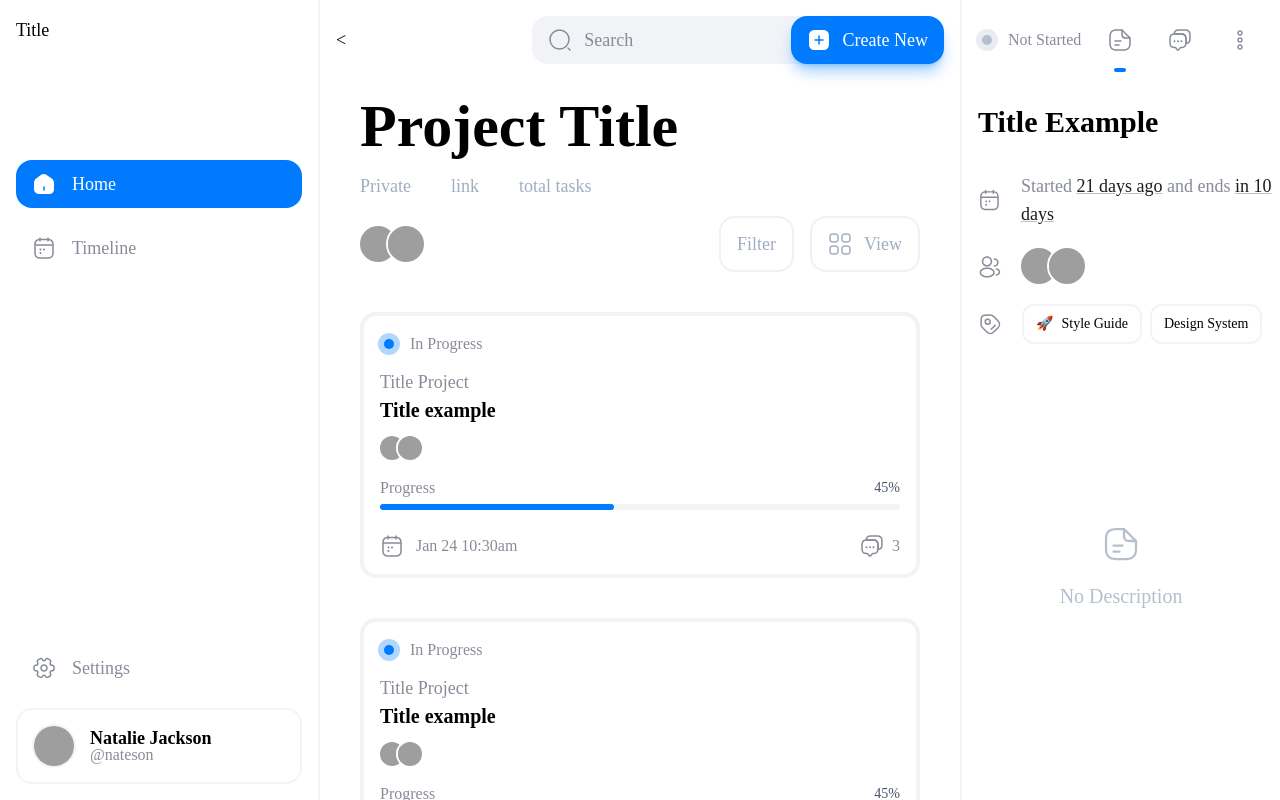
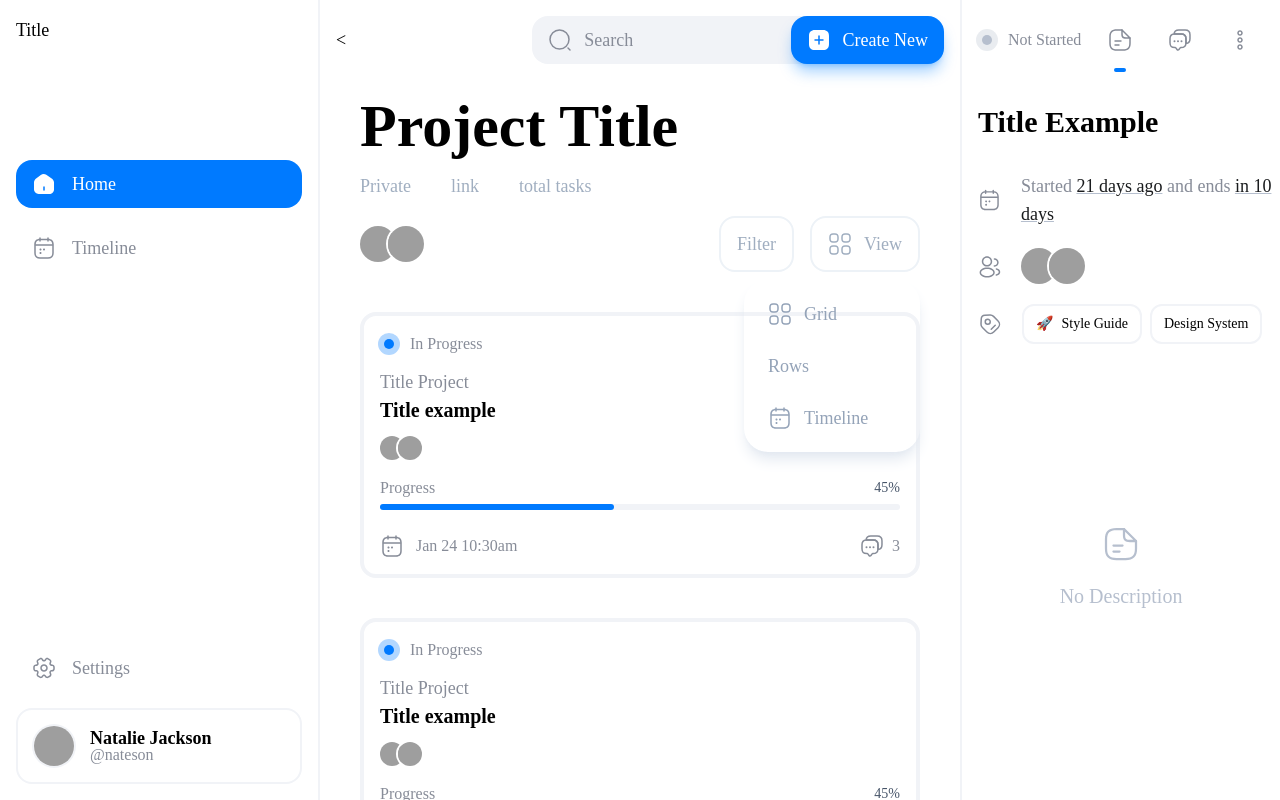
Before and after one commit to gochelias/tasklab, a Next.js app in the folder apps/web/: page / in a window 1280 px wide. Both pictures are taken after a click on the button "View". Built offline with nearby package versions, Linux system fonts and the light colour scheme; grey boxes are pictures that could not be loaded.

Commit message:
feat(web): project view dropdown menu

```diff
--- a/apps/web/src/components/projects/Project.tsx
+++ b/apps/web/src/components/projects/Project.tsx
@@ -1,8 +1,8 @@
-import { CategoryIcon } from '@tasklab/ui';
 import Image from 'next/image';
 
 import { AvatarsStacked } from '../tasks/AvatarStacked';
 import { Tasks } from '../tasks/Tasks';
+import { View } from './View';
 
 export const Project = () => {
 	const img =
@@ -52,10 +52,7 @@ export const Project = () => {
 						<button className="rounded-2xl border-2 border-[#EDF2F7] py-3 px-4 text-[#A0AEC0]">
 							Filter
 						</button>
-						<button className="flex items-center rounded-2xl border-2 border-[#EDF2F7] py-3 px-4 text-[#A0AEC0]">
-							<CategoryIcon className="mr-3" />
-							View
-						</button>
+						<View />
 					</div>
 				</div>
 				<div className="mt-10 grid grid-flow-row auto-rows-min grid-cols-[repeat(auto-fill,minmax(320px,1fr))] gap-10">
--- /dev/null
+++ b/apps/web/src/components/projects/View.tsx
@@ -0,0 +1,50 @@
+import { CalendarIcon, CategoryIcon } from '@tasklab/ui';
+import { Menu } from '@headlessui/react';
+
+export const View = () => (
+	<>
+		<Menu as="div" className="relative inline-block text-left">
+			<Menu.Button className="active:bg-400-light flex items-center rounded-2xl border-2 border-[#EDF2F7] py-3 px-4 text-[#A0AEC0]">
+				<CategoryIcon className="mr-3" />
+				View
+			</Menu.Button>
+			<Menu.Items className="absolute right-0 mt-2 w-44 rounded-3xl p-2 text-slate-400 shadow-lg shadow-slate-200">
+				<Menu.Item>
+					{({ active }: any) => (
+						<button
+							className={`${
+								active && 'bg-400-light'
+							} flex w-full items-center space-x-2 rounded-2xl px-4 py-3`}
+						>
+							<CategoryIcon className="mr-3" />
+							Grid
+						</button>
+					)}
+				</Menu.Item>
+				<Menu.Item>
+					{({ active }: any) => (
+						<button
+							className={`${
+								active && 'bg-400-light'
+							} flex w-full items-center space-x-2 rounded-2xl px-4 py-3`}
+						>
+							Rows
+						</button>
+					)}
+				</Menu.Item>
+				<Menu.Item>
+					{({ active }: any) => (
+						<button
+							className={`${
+								active && 'bg-400-light'
+							} flex w-full items-center space-x-2 rounded-2xl px-4 py-3`}
+						>
+							<CalendarIcon className="mr-3" />
+							Timeline
+						</button>
+					)}
+				</Menu.Item>
+			</Menu.Items>
+		</Menu>
+	</>
+);
--- a/apps/web/src/components/tasks/Tasks.tsx
+++ b/apps/web/src/components/tasks/Tasks.tsx
@@ -5,6 +5,7 @@ import {
 	TaskStatus,
 } from '@tasklab/ui';
 import { Fragment } from 'react';
+
 import { AvatarsStacked } from './AvatarStacked';
 
 export const Tasks = () => {
@@ -20,30 +21,6 @@ export const Tasks = () => {
 	const tasks = [
 		{
 			id: '1',
-			title: 'Title example',
-			assignedTo: [
-				{ id: '1', avatar: img },
-				{ id: '2', avatar: img },
-			],
-		},
-		{
-			id: '2',
-			title: 'Title example',
-			assignedTo: [
-				{ id: '1', avatar: img },
-				{ id: '2', avatar: img },
-			],
-		},
-		{
-			id: '2',
-			title: 'Title example',
-			assignedTo: [
-				{ id: '1', avatar: img },
-				{ id: '2', avatar: img },
-			],
-		},
-		{
-			id: '2',
 			title: 'Title example',
 			assignedTo: [
 				{ id: '1', avatar: img },
```
